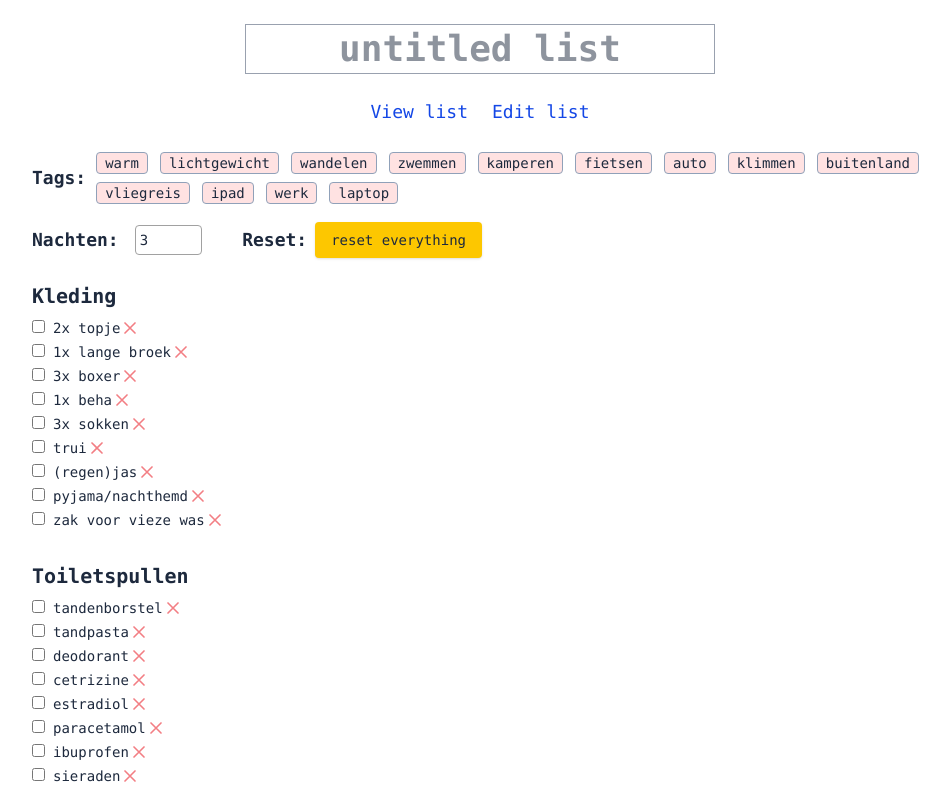
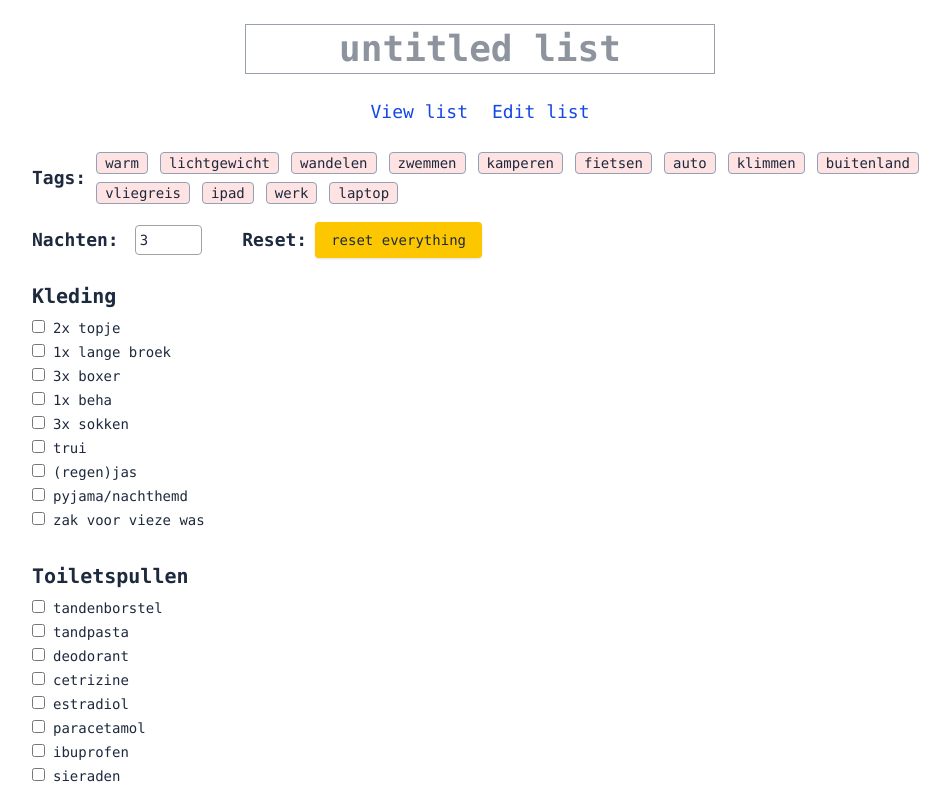
Before and after one commit to dsprenkels/backpack, a React (Vite) app in the folder web/: page / in a window 1280 px wide. Shown: the top 790 px of the page, without its empty margins (160-1110 px from the left). Built offline with nearby package versions, Linux system fonts and the light colour scheme.

Commit message:
Remove item striking functionality

```diff
--- a/web/src/BringListView.tsx
+++ b/web/src/BringListView.tsx
@@ -1,7 +1,6 @@
 import { AppContainer, HeadNav } from './Layout';
 import { BringList as BL, BringListCategory as BLC, ExprIsMatchResult, Filter, Item } from './filterspec';
-import { CloseIcon } from "./icons";
-import { resetAllExceptTemplate, setChecked, setHeader, setNights, setStriked, setTagEnabled } from './store';
+import { resetAllExceptTemplate, setChecked, setHeader, setNights, setTagEnabled } from './store';
 import { useAppDispatch, useAppSelector } from './hooks';
 import { useMemo, useState } from 'react';
 import * as filterspec from './filterspec';
@@ -49,8 +48,6 @@ function BringList(props: {
   filter: Filter,
   checkedItems: Set<string>,
   updateCheckedItems: (name: string, isChecked: boolean) => void,
-  strikedItems: Set<string>,
-  updateStrikedItems: (name: string, isStriked: boolean) => void,
 }) {
   const annotate = (cat: BLC): [BLC, ExprIsMatchResult] =>
     [cat, filterspec.exprIsMatch(props.filter, cat.tags)];
@@ -68,8 +65,6 @@ function BringList(props: {
             filter={props.filter}
             checkedItems={props.checkedItems}
             updateCheckedItems={props.updateCheckedItems}
-            strikedItems={props.strikedItems}
-            updateStrikedItems={props.updateStrikedItems}
           />
         ))}
     </div>
@@ -83,8 +78,6 @@ function BringListCategory(props: {
   filter: Filter,
   checkedItems: Set<string>,
   updateCheckedItems: (name: string, isChecked: boolean) => void,
-  strikedItems: Set<string>,
-  updateStrikedItems: (name: string, isStriked: boolean) => void,
 }) {
   const annotate = (item: Item): [Item, ExprIsMatchResult] =>
     [item, filterspec.exprIsMatch(props.filter, item.tags)];
@@ -114,8 +107,6 @@ function BringListCategory(props: {
               filter={props.filter}
               isChecked={props.checkedItems.has(item.name)}
               setIsChecked={(isChecked) => props.updateCheckedItems(item.name, isChecked)}
-              isStriked={props.strikedItems.has(item.name)}
-              setIsStriked={(isStriked) => props.updateStrikedItems(item.name, isStriked)}
             />
           ))}
       </ul>
@@ -140,8 +131,6 @@ function BringListItem(props: {
   filter: Filter,
   isChecked: boolean,
   setIsChecked: (isChecked: boolean) => void,
-  isStriked: boolean,
-  setIsStriked: (isStriked: boolean) => void,
 }) {
   let itemText = props.item.name;
   const everyNNights = props.item.everyNNights;
@@ -151,18 +140,14 @@ function BringListItem(props: {
   }
   return (
     // Each list item is its own "group" so that its explanation is shown only on hover
-    <li className={`print:min-h-4 flex flex-row gap-0 items-center group ${props.isStriked ? "print:hidden" : ""}`}>
+    <li className="print:min-h-4 flex flex-row gap-0 items-center group">
       <span className=""><input
         className="form-checkbox print:h-4 print:w-4 text-blue-600 mr-2"
         type="checkbox"
         onChange={(event) => props.setIsChecked(event.target.checked)}
         checked={props.isChecked}
-        disabled={props.isStriked}
       /></span>
-      <span className={props.isStriked ? "line-through" : ""}>{itemText}</span>
-      <span onClick={() => props.setIsStriked(!props.isStriked)}>
-        <CloseIcon className="mx-auto text-red-600 transition opacity-50 print:hidden hover:opacity-100" />
-      </span>
+      <span className={props.isChecked ? "line-through" : ""}>{itemText}</span>
       {/* This explanation is hidden by default and only shows when this list item is hovered */}
       <BringListExplain
         isTrue={props.isTrue}
@@ -293,7 +278,6 @@ function BringListView() {
   const BLT = useAppSelector((s) => s.bringList.bringListTemplate);
   const BL = useMemo(() => filterspec.parseBLT(BLT), [BLT]);
   const checkedItems = new Set(useAppSelector((s) => s.bringList.checked));
-  const strikedItems = new Set(useAppSelector((s) => s.bringList.striked));
   const tags = new Set(useAppSelector((s) => s.bringList.tags));
   const nights = useAppSelector((s) => s.bringList.nights);
   const header = useAppSelector((s) => s.bringList.header);
@@ -319,10 +303,6 @@ function BringListView() {
         updateCheckedItems={(name: string, isChecked: boolean) => {
           dispatch(setChecked([name, isChecked]));
         }}
-        strikedItems={strikedItems}
-        updateStrikedItems={(name: string, isStriked: boolean) => {
-          dispatch(setStriked([name, isStriked]));
-        }}
       />
       <style>{`
         /* Dynamic page layout properties.
--- a/web/src/icons.tsx
+++ /dev/null
@@ -1,20 +0,0 @@
-export function CloseIcon(props: { className?: string; width?: number; height?: number }) {
-    return (
-        <svg
-            xmlns="http://www.w3.org/2000/svg"
-            className={`transition-colors duration-150 ${props.className}`}
-            width={props.width ?? 20}
-            height={props.height ?? 20}
-            fill="none"
-            viewBox="0 0 24 24"
-            stroke="currentColor"
-        >
-            <path
-                strokeLinecap="round"
-                strokeLinejoin="round"
-                strokeWidth={2}
-                d="M6 18L18 6M6 6l12 12"
-            />
-        </svg>
-    );
-}
--- a/web/src/store.ts
+++ b/web/src/store.ts
@@ -10,7 +10,6 @@ export interface State {
         bringListTemplate: string,
         tags: string[],
         checked: string[],
-        striked: string[],
         nights: number,
         header: string,
     }
@@ -19,7 +18,6 @@ export interface State {
 export const setBringListTemplate = createAction<string>('bringlist/setTemplate')
 export const setTagEnabled = createAction<[string, boolean]>('bringlist/setTagEnabled')
 export const setChecked = createAction<[string, boolean]>('bringlist/setChecked')
-export const setStriked = createAction<[string, boolean]>('bringlist/setStriked')
 export const setNights = createAction<number>('bringlist/setNights')
 export const setHeader = createAction<string>('bringlist/setHeader')
 export const resetAllExceptTemplate = createAction('bringlist/resetAllExceptTemplate')
@@ -30,7 +28,6 @@ function startingState(): State {
             bringListTemplate: DEFAULT_BRINGLIST_TEMPLATE,
             tags: [],
             checked: [],
-            striked: [],
             nights: 3,
             header: '',
         }
@@ -64,15 +61,6 @@ const bringListReducer = createReducer(initialState, builder => {
                 state.bringList.checked = state.bringList.checked.filter(t => t !== item)
             }
         })
-        .addCase(setStriked, (state, action) => {
-            const [item, striked] = action.payload
-            if (striked) {
-                state.bringList.striked.push(item)
-                state.bringList.striked.sort()
-            } else {
-                state.bringList.striked = state.bringList.striked.filter(t => t !== item)
-            }
-        })
         .addCase(setNights, (state, action) => {
             state.bringList.nights = action.payload
         })
```
